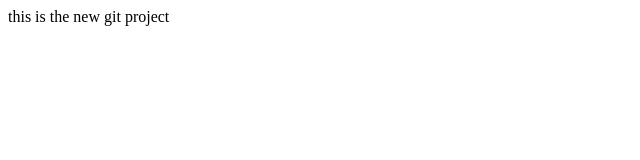
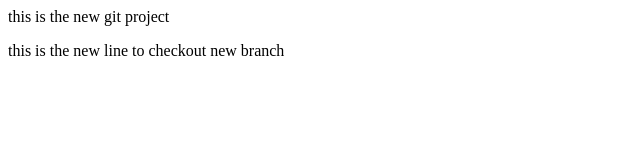
Before and after one commit to rashika1404/localrepo, a plain HTML site: page index.html in a window 1280 px wide. Shown: the whole page, without its empty margins (0-640 px from the left). Drawn offline with Linux system fonts and the light colour scheme.

Commit message:
add feature1

```diff
--- a/index.html
+++ b/index.html
@@ -1 +1,2 @@
 <p>this is the new git project</p>
+<p>this is the new line to checkout new branch</p>
```
